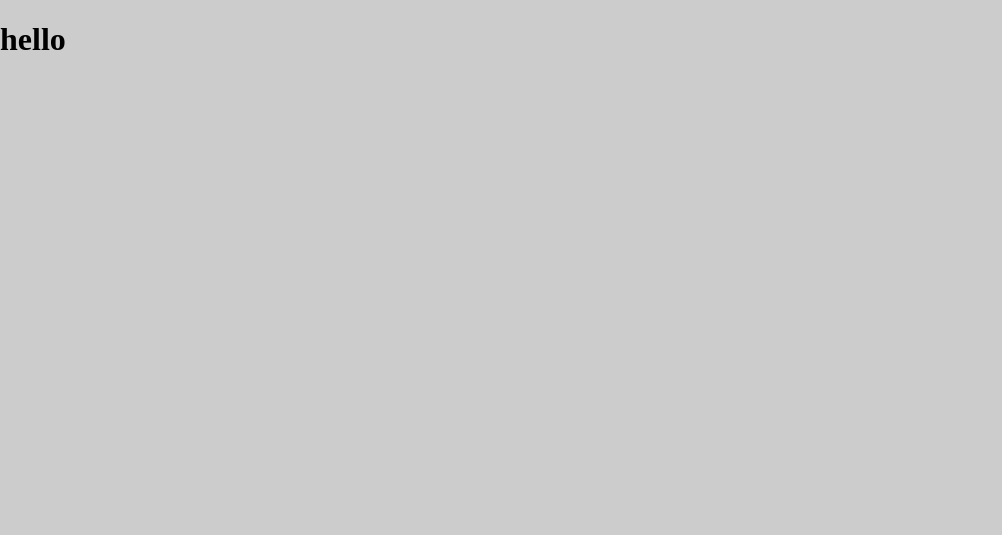
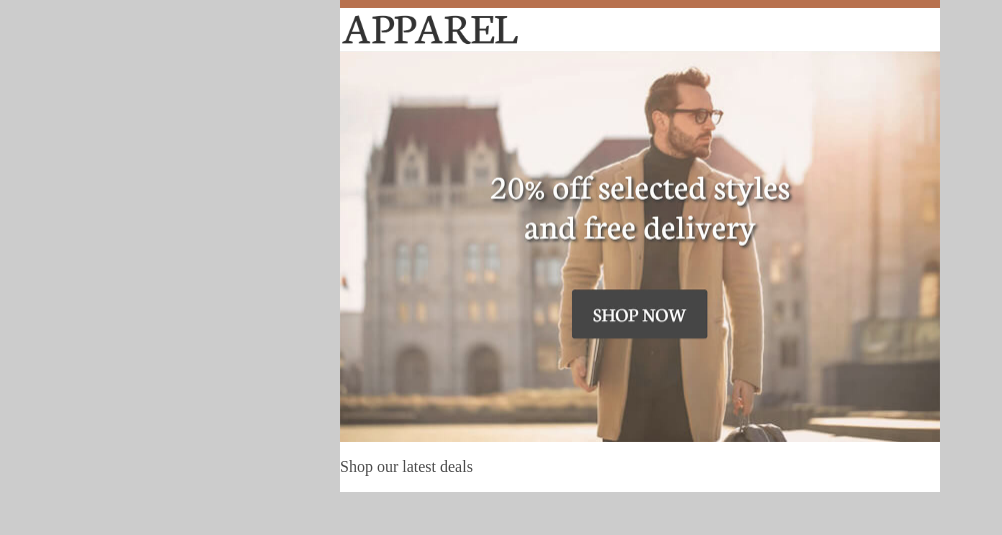
Before and after one commit to acostahf/email_template, a plain HTML site: page index.html in a window 1280 px wide. Shown: the whole page, without its empty margins (0-1002 px from the left). Drawn offline with Linux system fonts and the light colour scheme.

Commit message:
add imgs

```diff
--- a/index.html
+++ b/index.html
@@ -4,7 +4,7 @@
 <meta http-equiv="Content-Type" content="text/html; charset=utf-8" />
 <meta http-equiv="X-UA-Compatible" content="IE=edge" />
 <meta name="viewport" content="width=device-width, initial-scale=1.0">
-<title>w3newbie HTML Email</title>
+<title></title>
 <style type="text/css">
 	body {
 		margin: 0;
@@ -19,7 +19,21 @@
 	img {
 		border: 0;
 	}
+    .wrapper {
+        width:100%;
+        table-layout: fixed;
+        background-color: #cccccc;
+        padding-bottom: 40px;
+    }
+    .main{
+        background-color: #ffffff;
+        margin: 0 auto;
+        width: 100%;
+        max-width: 600px;
+        border-spacing: 0;
+        color: #4a4a4a;
 
+    }
 	@media screen and (max-width: 600px) {
 
 	}
@@ -27,31 +41,50 @@
 </head>
 <body>
 
+<center class="wrapper">
 
-<h1>hello
-</h1>
-<!-- SOCIAL MEDIA ICONS -->
+    <table class="main" width="100%">
+
+        <tr>
+            <td height="8" style="background-color: #b8714e;">
+
+            </td>
+        </tr>
+
+        <tr>
+            <td>
+                <table width="100%">
+                    <tr>
+                        <td>
+                            <a href="#"><img src="img/apparel.png" alt="apparel logo" width="180" title="apparel"></a>
+                        </td>
+                    </tr>
+                </table>
+            </td>
+        </tr>
+
+        <tr>
+            <td><a href="#"><img src="img/banner.jpg" alt="banner img" width="600" style="max-width: 100%;"></a></td>
+        </tr>
+
+        <tr>
+            <td>
+                <table width="100%">
+                    <tr>
+                        <td>
+                            <p>Shop our latest deals</p>
+                        </td>
+                    </tr>
+                </table>
+            </td>
+        </tr>
+
+    </table>
 
 
-<!-- LOGO SECTION -->
 
+</center>
 
-<!-- GIF BANNER IMAGE -->
-
-
-<!-- TITLE, TEXT & BUTTON -->
-
-
-<!-- BLUE BORDER -->
-
-
-<!-- TWO COLUMN SECTION -->
-
-
-<!-- BLUE BACKGROUND QUOTE -->
-
-
-<!-- FOOTER SECTION -->
 
 
 </body>
```
Also changed, not shown: img/apparel.png (added), img/banner.jpg (added), img/dark-facebook.png (added), img/dark-instagram.png (added), img/dark-twitter.png (added), img/dark-youtube.png (added), img/men.jpg (added), img/women.jpg (added).
